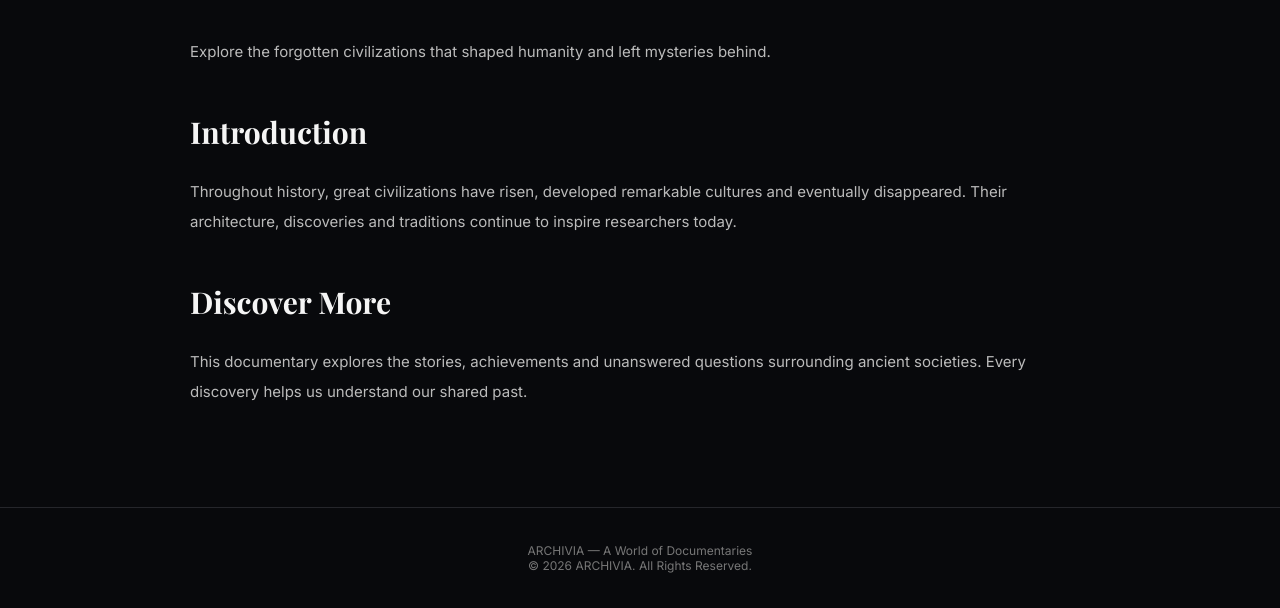
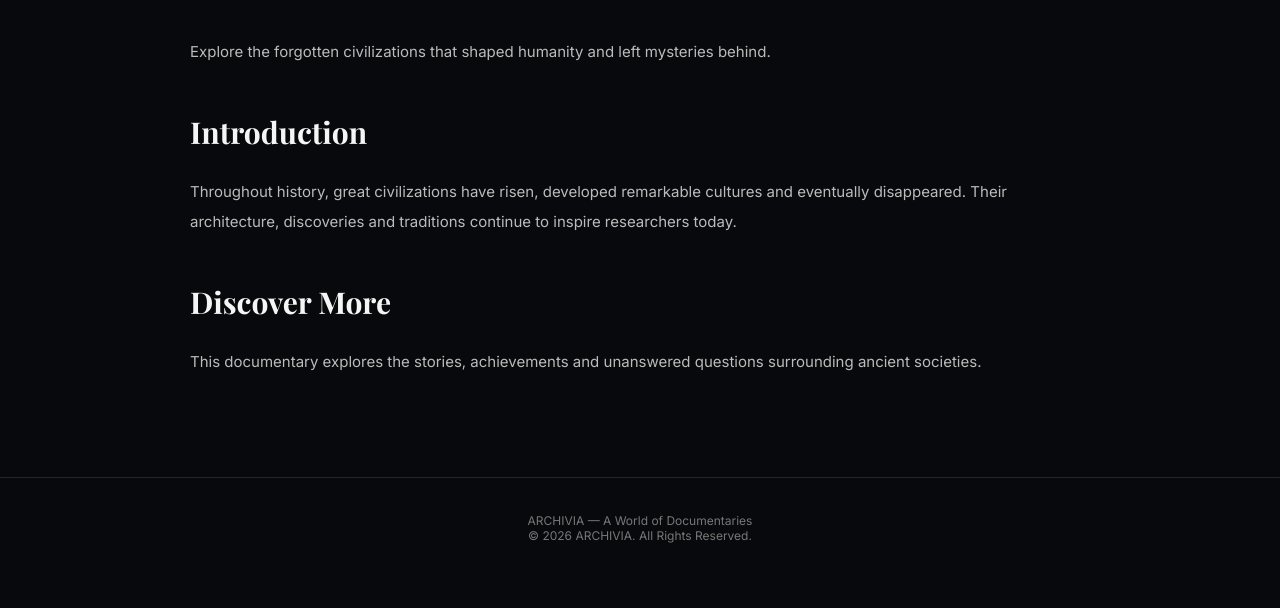
Before and after one commit to archivia-project/archivia, a plain HTML site: page story.html in a window 1280 px wide. Shown: the part 790-1398 px from the top of the page. After the commit the page ends 1368 px from the top, so only its background shows below. Drawn offline with nearby package versions, Linux system fonts and the light colour scheme.

Commit message:
Enhance story descriptions in story.html
Added descriptions for various stories in the script.

```diff
--- a/story.html
+++ b/story.html
@@ -174,27 +174,56 @@ header a.logo {
   <p>© 2026 ARCHIVIA. All Rights Reserved.</p>
 </footer>
 
+
 <script>
 const stories = {
   "history": {
     category: "HISTORY",
     title: "The Lost Civilizations",
-    image: "https://images.unsplash.com/photo-1461360370896-922624d12aa1?w=1400"
+    image: "https://images.unsplash.com/photo-1461360370896-922624d12aa1?w=1400",
+    description: `
+      <p>Explore the forgotten civilizations that shaped humanity and left mysteries behind.</p>
+      <h2>Introduction</h2>
+      <p>Throughout history, great civilizations have risen, developed remarkable cultures and eventually disappeared. Their architecture, discoveries and traditions continue to inspire researchers today.</p>
+      <h2>Discover More</h2>
+      <p>This documentary explores the stories, achievements and unanswered questions surrounding ancient societies.</p>
+    `
   },
   "science": {
     category: "SCIENCE",
     title: "The World of Science",
-    image: "https://images.unsplash.com/photo-1532094349884-543bc11b234d?w=1400"
+    image: "https://images.unsplash.com/photo-1532094349884-543bc11b234d?w=1400",
+    description: `
+      <p>Discover the fascinating world of science and the ideas that changed our understanding of the universe.</p>
+      <h2>Introduction</h2>
+      <p>Science helps us understand how the world works through observation, experiments and discoveries.</p>
+      <h2>Discover More</h2>
+      <p>Explore scientific discoveries, famous researchers and inventions that continue to shape our lives.</p>
+    `
   },
   "nature": {
     category: "NATURE",
     title: "Secrets of Wildlife",
-    image: "https://images.unsplash.com/photo-1472396961693-142e6e269027?w=1400"
+    image: "https://images.unsplash.com/photo-1472396961693-142e6e269027?w=1400",
+    description: `
+      <p>Discover the incredible lives of animals and the ecosystems they inhabit.</p>
+      <h2>Introduction</h2>
+      <p>From dense forests to vast oceans, our planet supports an extraordinary variety of wildlife.</p>
+      <h2>Discover More</h2>
+      <p>Explore animal behaviour, natural habitats and why protecting biodiversity matters.</p>
+    `
   },
   "space": {
     category: "SPACE",
     title: "Beyond Our Planet",
-    image: "https://images.unsplash.com/photo-1446776811953-b23d57bd21aa?w=1400"
+    image: "https://images.unsplash.com/photo-1446776811953-b23d57bd21aa?w=1400",
+    description: `
+      <p>Travel beyond Earth and explore the mysteries of the universe.</p>
+      <h2>Introduction</h2>
+      <p>The universe contains countless galaxies, stars and planets. Humans have studied the night sky for centuries.</p>
+      <h2>Discover More</h2>
+      <p>Explore our solar system, distant galaxies and the history of space exploration.</p>
+    `
   }
 };
 
@@ -204,8 +233,10 @@ const story = stories[params.get("id")] || stories.history;
 document.getElementById("category").textContent = story.category;
 document.getElementById("title").textContent = story.title;
 document.getElementById("cover").src = story.image;
+document.getElementById("description").innerHTML = story.description;
 document.title = "ARCHIVIA — " + story.title;
 </script>
 
+
 </body>
 </html>
```
